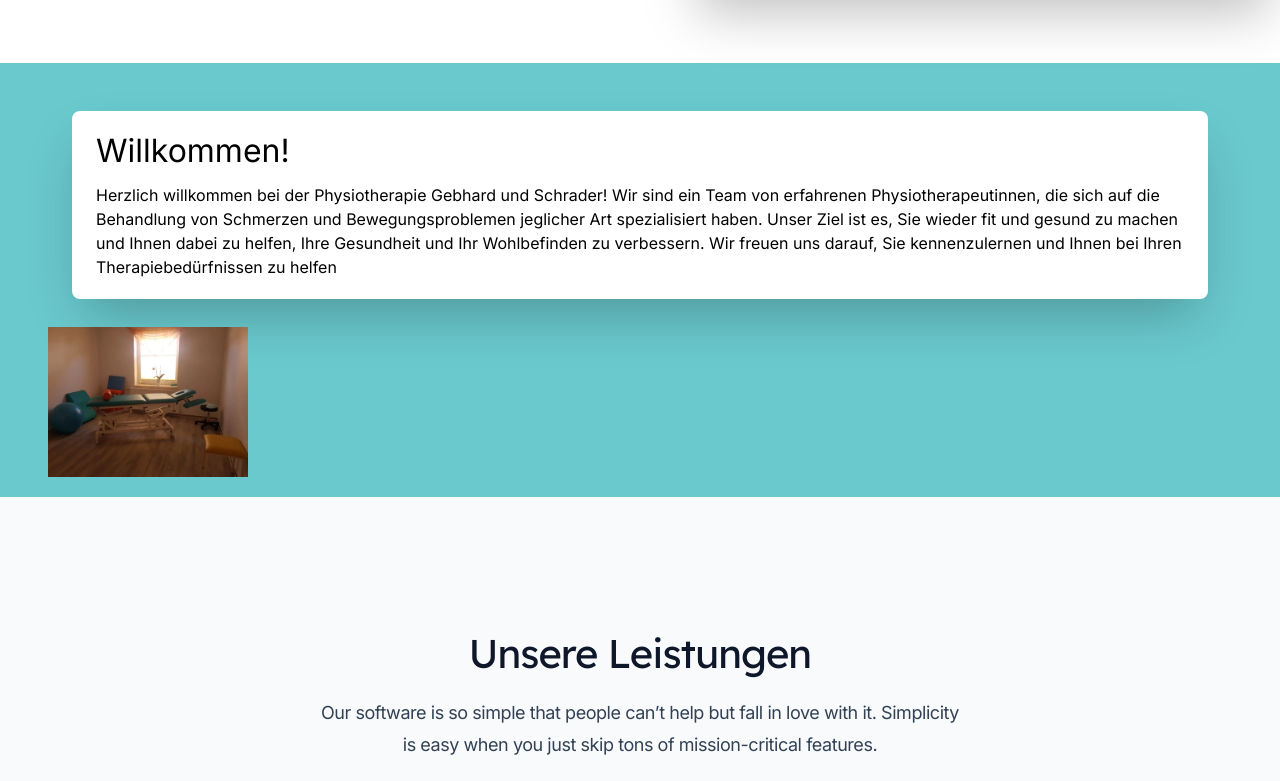
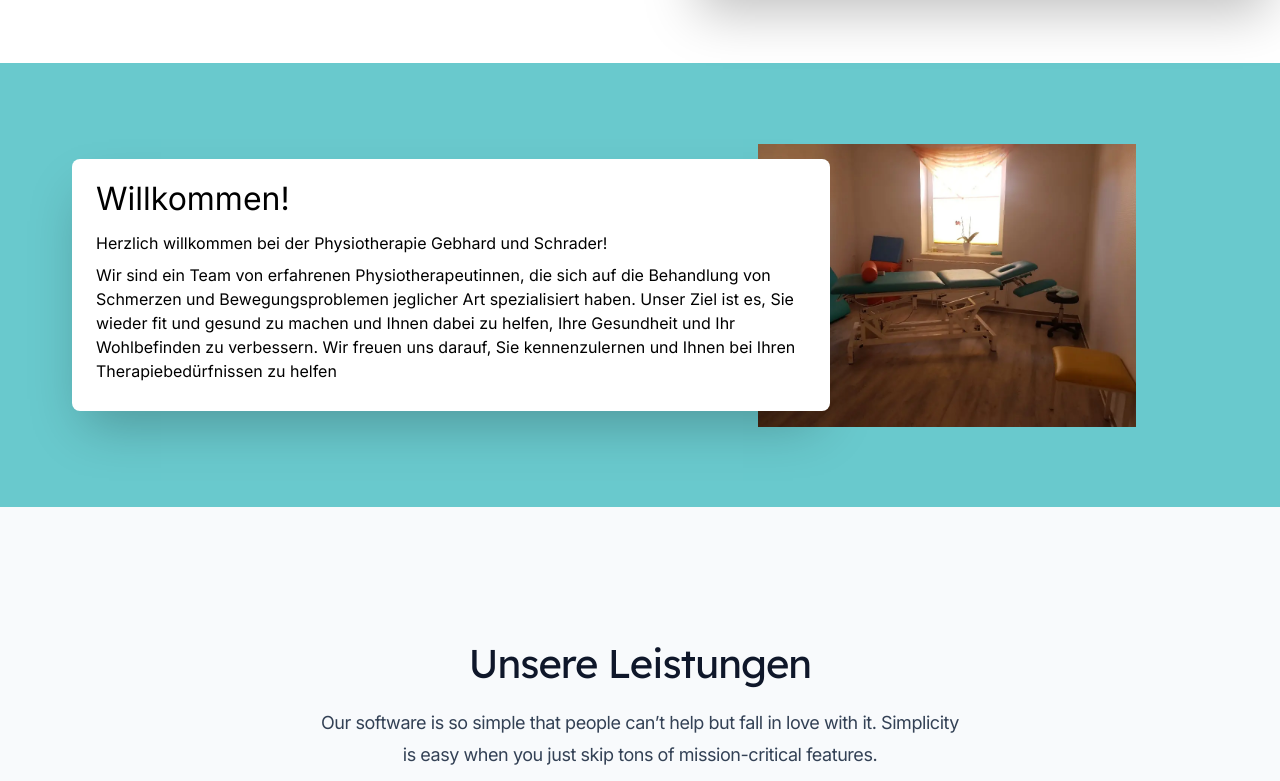
Before and after one commit to n2o/systemische-beratung-freund.de, a Next.js app: page / in a window 1280 px wide. Shown: the part 639-1420 px from the top of the page. Built offline with nearby package versions, Linux system fonts and the light colour scheme.

Commit message:
Add image behind box

```diff
--- a/src/components/Welcome.tsx
+++ b/src/components/Welcome.tsx
@@ -6,11 +6,13 @@ export default function Example() {
   return (
     <div className="bg-accent px-4 py-5">
       <Container>
-        <div className="relative">
-          <div className="my-7 mx-6 rounded-lg bg-white px-4 py-5 shadow-2xl sm:px-6">
+        <div className="my-12 flex flex-row">
+          <div className="z-10 mx-6 my-7 w-2/3 rounded-lg bg-white px-4 py-5 shadow-2xl sm:px-6">
             <h2 className="pb-3 text-3xl">Willkommen!</h2>
             <p>
               Herzlich willkommen bei der Physiotherapie Gebhard und Schrader!
+            </p>
+            <p>
               Wir sind ein Team von erfahrenen Physiotherapeutinnen, die sich
               auf die Behandlung von Schmerzen und Bewegungsproblemen jeglicher
               Art spezialisiert haben. Unser Ziel ist es, Sie wieder fit und
@@ -19,8 +21,13 @@ export default function Example() {
               kennenzulernen und Ihnen bei Ihren Therapiebedürfnissen zu helfen
             </p>
           </div>
-          <div className="">
-            <Image src={backgroundImage} width={200} height={200} alt="TODO" />
+          <div className="relative -left-24 w-1/3">
+            <Image
+              src={backgroundImage}
+              fill
+              alt="TODO"
+              className="object-contain"
+            />
           </div>
         </div>
       </Container>
--- a/src/styles/tailwind.css
+++ b/src/styles/tailwind.css
@@ -5,3 +5,9 @@
 #__next {
   min-height: 100%;
 }
+
+@layer base {
+  p {
+    @apply pb-2;
+  }
+}
```
